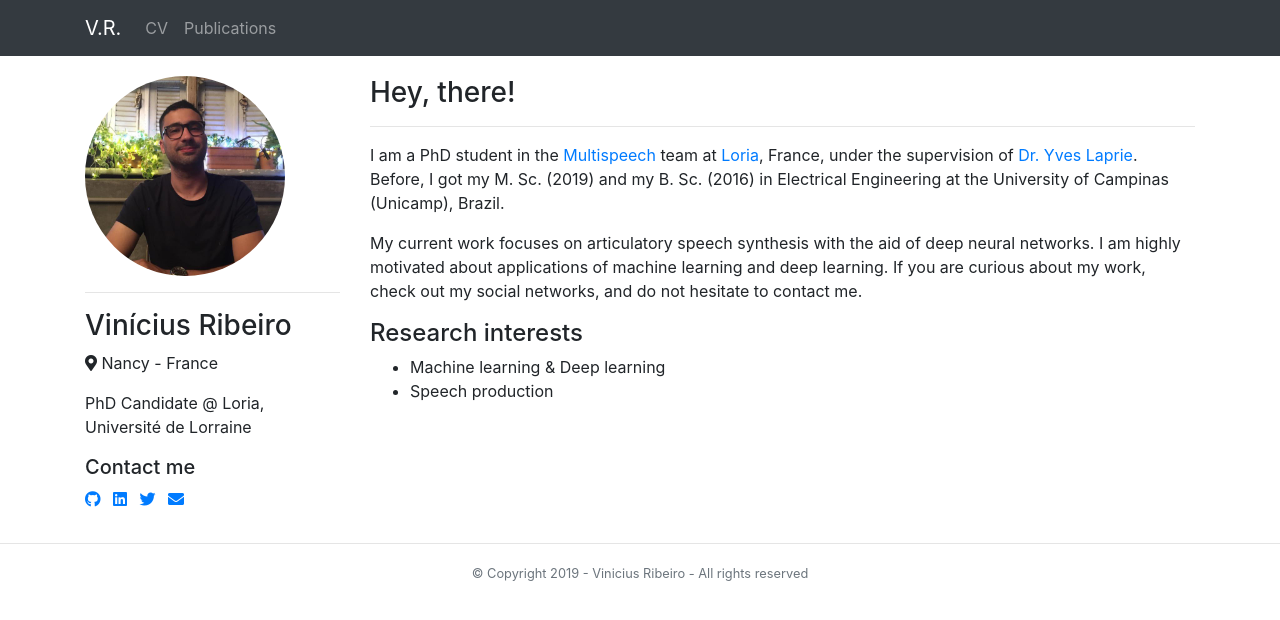
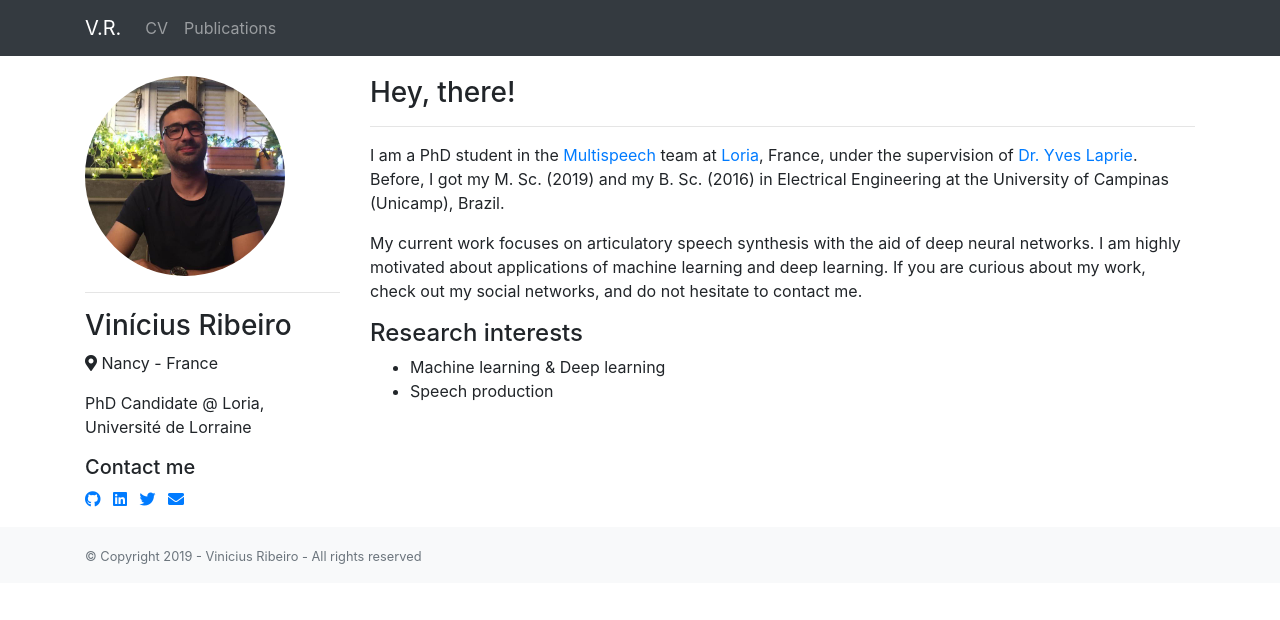
Before and after one commit to vribeiro1/vribeiro1.github.io, a Jekyll site: the page built from index.md, in a window 1280 px wide. Shown: the top 620 px of the page. Built offline with Jekyll 4.4.1, drawn with Linux system fonts in a browser that asks for light colours; nearby versions of some CDN libraries.

Commit message:
Sticky footer

```diff
--- a/_includes/footer.html
+++ b/_includes/footer.html
@@ -1,4 +1,5 @@
-<footer class="text-center">
-    <hr>
-    <small class="text-muted">&copy Copyright 2019 - Vinicius Ribeiro - All rights reserved</small>
+<footer class="footer mt-auto py-3 bg-light">
+    <div class="container">
+        <small class="text-muted">&copy Copyright 2019 - Vinicius Ribeiro - All rights reserved</small>
+    </div>
 </footer>
```
